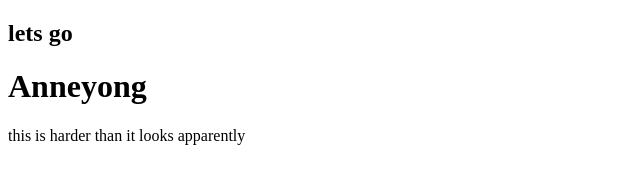
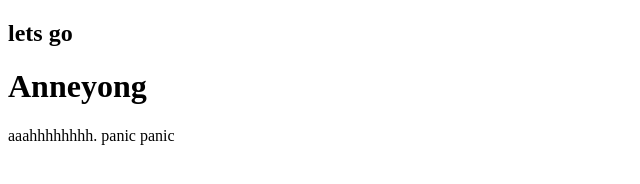
Before and after one commit to naura1835/data-structure-and-algorithms, a plain HTML site: page index.html in a window 1280 px wide. Shown: the whole page, without its empty margins (0-640 px from the left). Drawn offline with Linux system fonts and the light colour scheme.

Commit message:
panic and run

```diff
--- a/index.html
+++ b/index.html
@@ -9,6 +9,6 @@
   <body>
     <h2>lets go</h2>
     <h1>Anneyong</h1>
-    <p>this is harder than it looks apparently</p>
+    <p>aaahhhhhhhh. panic panic</p>
   </body>
 </html>
```
